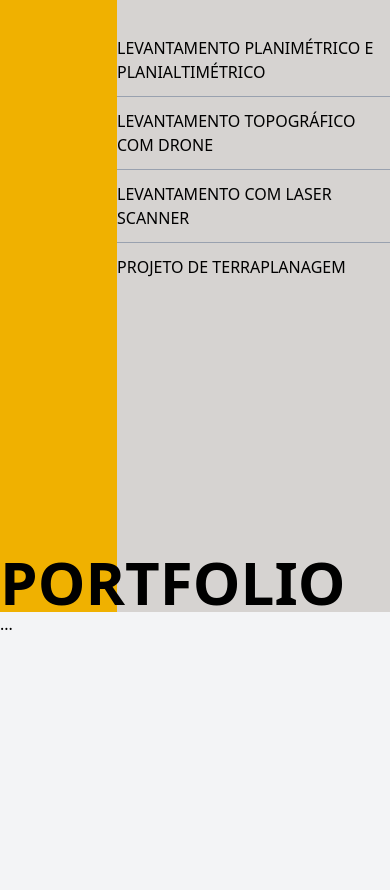
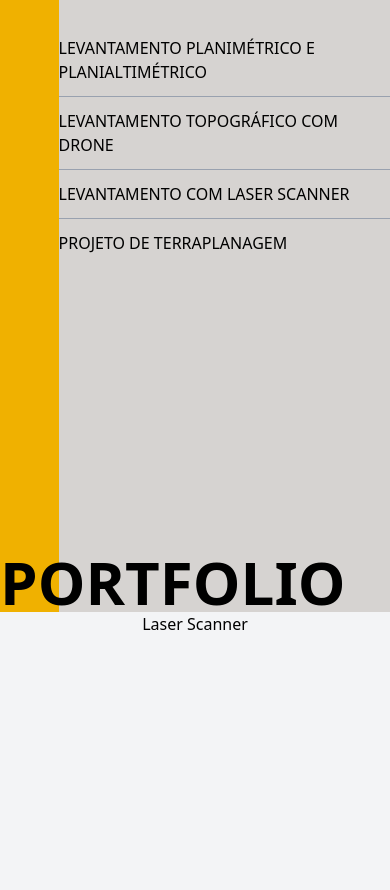
Before and after one commit to mingoranze/portfolio_cassu, a plain HTML site: page index.html in a window 390 px wide. Shown: the part 232-1122 px from the top of the page. Drawn offline with nearby package versions, Linux system fonts and the light colour scheme.

Commit message:
corrigindo tamanho da div amarela para 15%

```diff
--- a/index.html
+++ b/index.html
@@ -10,7 +10,7 @@
     <section class="bg-gray-100 h-[100svh] overflow-hidden">
       <div class="container mx-auto flex items-center justify-between bg-stone-300 h-full overflow-hidden">
 
-        <div class="flex w-[30%] items-end bg-yellow-500 md:w-1/2 h-full">
+        <div class="flex w-[15%] items-end bg-yellow-500 md:w-1/2 h-full">
           <div class="text-6xl uppercase font-bold md:text-8xl">Portfolio</div>
         </div>
         <div class="flex flex-col items-center w-full h-full">
@@ -28,7 +28,9 @@
     </section>
 
     <section class="bg-gray-100 h-screen overflow-hidden">
-      ...
+      <div class="flex justify-center">
+        <h1>Laser Scanner</h1>
+      </div>
     </section>
 
 
```
